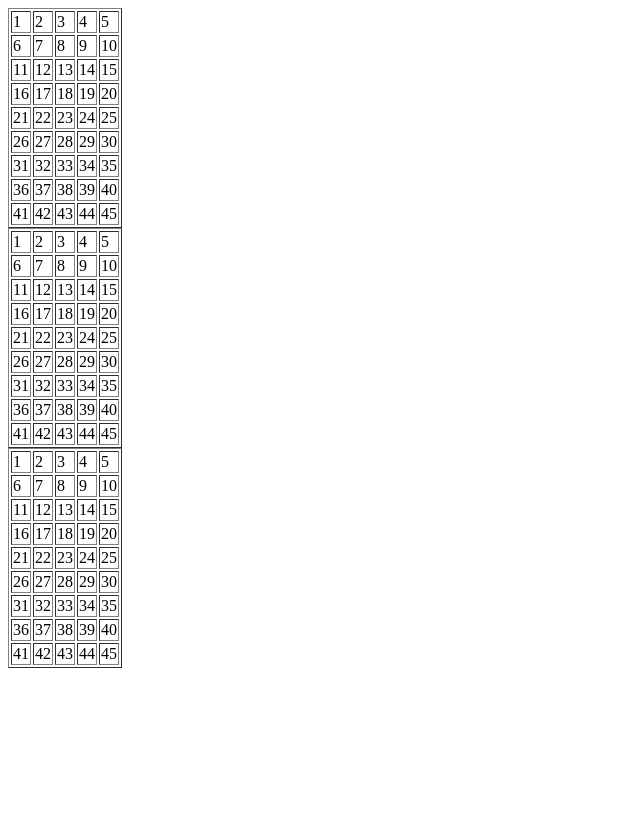
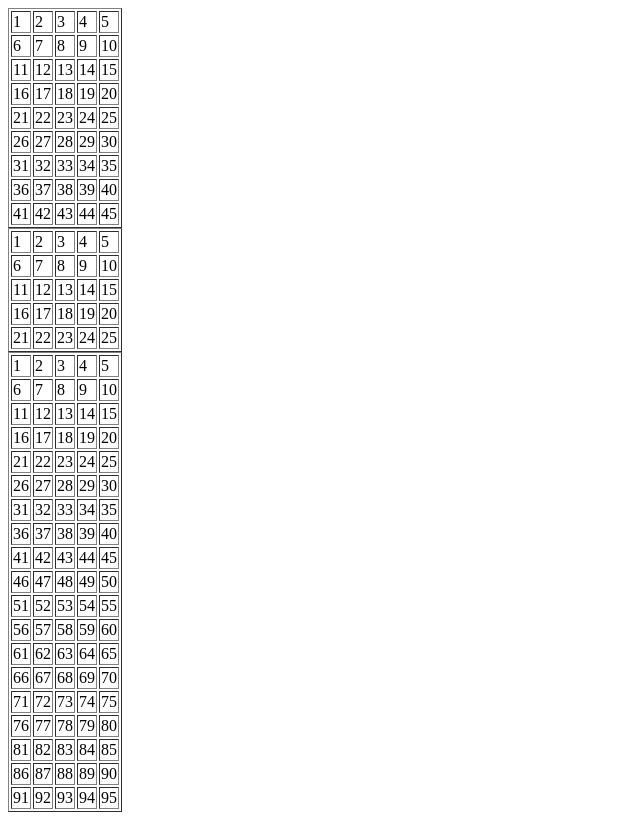
Before and after one commit to adelaju23/JSFunctionsFS20, a plain HTML site: page index.html in a window 1280 px wide. Shown: the whole page, without its empty margins (0-640 px from the left). Drawn offline with Linux system fonts and the light colour scheme.

Commit message:
Parametrise the number of rows Instead of producing tables with 9 rows, we can have the number of row to be dynamic, ie determined when call the function. In order to do it, we add a parameter (like a variable defined inside the parentheses). The parameter is now available inside the function The first time we call the function the parameter has the value 9, the second time 5 and the third 19

```diff
--- a/index.html
+++ b/index.html
@@ -6,11 +6,11 @@
     <meta name="viewport" content="width=device-width, initial-scale=1.0">
     <title>Functions</title>
     <script>
-        function createTable() {
+        function createTable(rows) {
             document.write("<table border='1'>");
             document.write("<tbody>");
             var number = 1;
-            for (var i = 0; i < 9; i++) {
+            for (var i = 0; i < rows; i++) {
                 document.write("<tr>");
                 for (var j = 0; j < 5; j++) {
                     document.write("<td>" + (number++) + "</td>");
@@ -20,9 +20,9 @@
             document.write("</table>");
         }
 
-        createTable();
-        createTable();
-        createTable();
+        createTable(9);
+        createTable(5);
+        createTable(19);
 
     </script>
 </head>
```
